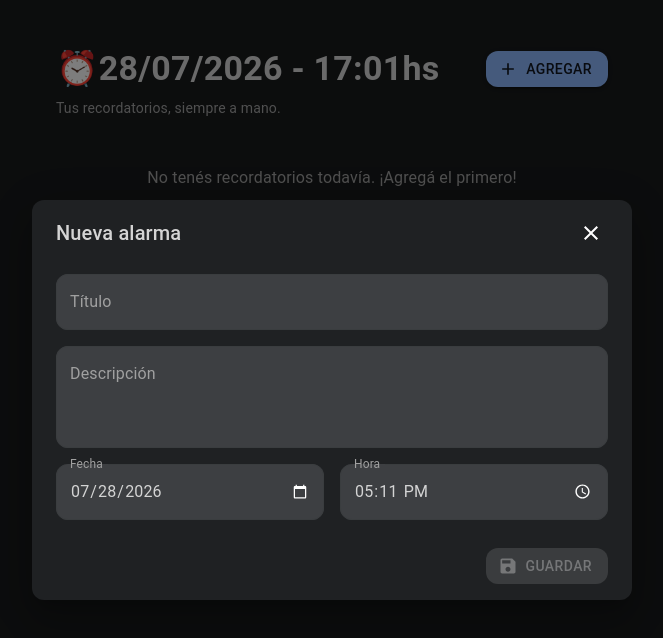
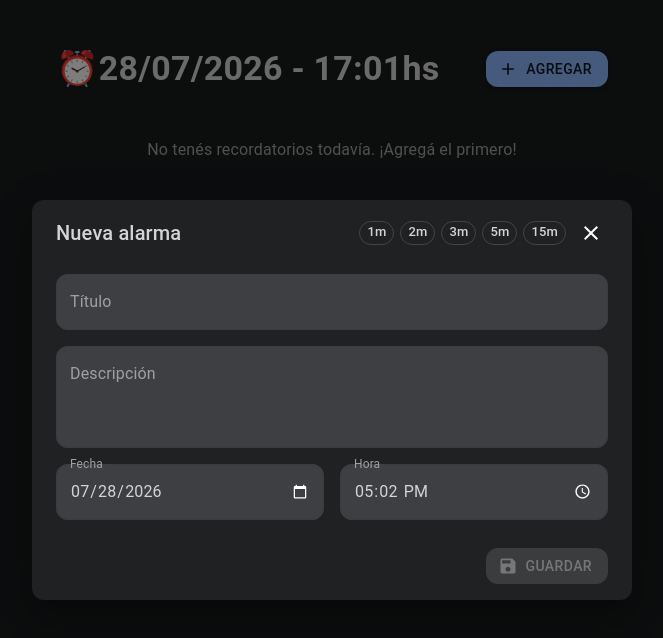
Before and after one commit to SebaGNH/Alarmero-vyu, a React (Vite) app: page / in a window 1280 px wide. Both pictures are taken after a click on the button "AGREGAR". Shown: the top 638 px of the page, without its empty margins (308-971 px from the left). Built offline with nearby package versions, Linux system fonts and the light colour scheme.

Commit message:
Se mejoró la sección de los minuteros

```diff
--- a/src/App.tsx
+++ b/src/App.tsx
@@ -27,9 +27,9 @@ export default function App() {
             Agregar
           </Button>
         </Stack>
-        <Typography variant="body2" color="text.secondary">
+        {/*        <Typography variant="body2" color="text.secondary">
           Tus recordatorios, siempre a mano.
-        </Typography>
+        </Typography> */}
 
         <TaskList tasks={visibleTasks} now={now} onSnooze={snoozeTask} onStop={stopTask} onDelete={removeTask} onHide={hideTask} />
       </Container>
--- a/src/components/AddTaskModal.tsx
+++ b/src/components/AddTaskModal.tsx
@@ -1,5 +1,6 @@
+// R > src/components/AddTaskModal.tsx
 import { useEffect, useRef, useState } from "react";
-import { Dialog, DialogTitle, DialogContent, DialogActions, TextField, Button, Stack, IconButton } from "@mui/material";
+import { Dialog, DialogTitle, DialogContent, DialogActions, TextField, Button, Stack, IconButton, Chip, Typography } from "@mui/material";
 import CloseIcon from "@mui/icons-material/Close";
 import SaveIcon from "@mui/icons-material/Save";
 import dayjs, { Dayjs } from "dayjs";
@@ -13,18 +14,20 @@ interface Props {
   onChangeRingtone: () => void;
 }
 
-// 🎨 Color de fondo de todos los inputs del modal. Cambialo acá y se aplica a todos.
-const INPUT_BG_COLOR = "#3d3f42";
+const QUICK_PRESETS = [1, 2, 3, 5, 15];
 
 function defaultTriggerTime(): Dayjs {
-  return dayjs().add(10, "minute");
+  const now = dayjs();
+  const extraMinute = now.second() >= 30 ? 1 : 0;
+  return now.add(1 + extraMinute, "minute");
 }
 
-export default function AddTaskModal({ open, onClose, onSave, ringtone, onChangeRingtone }: Props) {
+export default function AddTaskModal({ open, onClose, onSave, ringtone }: Props) {
   const [title, setTitle] = useState("");
   const [description, setDescription] = useState("");
   const [date, setDate] = useState(dayjs().format("YYYY-MM-DD"));
   const [time, setTime] = useState(defaultTriggerTime().format("HH:mm"));
+  const [selectedPreset, setSelectedPreset] = useState<number | null>(null);
   const timeInputRef = useRef<HTMLInputElement>(null);
 
   useEffect(() => {
@@ -34,8 +37,21 @@ export default function AddTaskModal({ open, onClose, onSave, ringtone, onChange
       setDescription("");
       setDate(def.format("YYYY-MM-DD"));
       setTime(def.format("HH:mm"));
+      setSelectedPreset(null);
     }
   }, [open]);
+
+  const handleQuickSet = (minutes: number) => {
+    const now = dayjs();
+    // Compensamos el truncado de segundos del input HH:mm, para que el tiempo
+    // real hasta la alarma sea al menos "minutes" minutos completos.
+    const extraMinute = now.second() >= 30 ? 1 : 0;
+    const target = now.add(minutes + extraMinute, "minute");
+    setDate(target.format("YYYY-MM-DD"));
+    setTime(target.format("HH:mm"));
+    setSelectedPreset(minutes);
+    setTitle(`${minutes} minuto${minutes === 1 ? "" : "s"}`);
+  };
 
   const handleSave = () => {
     if (!title.trim()) return;
@@ -55,7 +71,6 @@ export default function AddTaskModal({ open, onClose, onSave, ringtone, onChange
     onClose();
   };
 
-  // Posiciona el cursor en el segmento de minutos del input de hora (HH:mm -> índices 3-5)
   const selectMinutesSegment = () => {
     const input = timeInputRef.current;
     if (input) {
@@ -63,24 +78,48 @@ export default function AddTaskModal({ open, onClose, onSave, ringtone, onChange
     }
   };
 
-  // sx reutilizable para no repetirlo 4 veces
   const inputBgSx = {
     "& .MuiOutlinedInput-root": {
-      backgroundColor: INPUT_BG_COLOR,
+      backgroundColor: "#3d3f42",
     },
   };
 
   return (
     <Dialog open={open} onClose={onClose} maxWidth="sm" fullWidth>
-      <DialogTitle sx={{ display: "flex", justifyContent: "space-between", alignItems: "center" }}>
-        Nueva alarma
+      <DialogTitle sx={{ display: "flex", justifyContent: "space-between", alignItems: "center", gap: 1, flexWrap: "wrap" }}>
+        <Typography variant="h6" component="span">
+          Nueva alarma
+        </Typography>
+        <Stack direction="row" spacing={0.75} sx={{ flex: 1, justifyContent: "flex-end" }}>
+          {QUICK_PRESETS.map((minutes) => (
+            <Chip
+              key={minutes}
+              label={`${minutes}m`}
+              size="small"
+              clickable
+              color={selectedPreset === minutes ? "primary" : "default"}
+              variant={selectedPreset === minutes ? "filled" : "outlined"}
+              onClick={() => handleQuickSet(minutes)}
+            />
+          ))}
+        </Stack>
         <IconButton onClick={onClose} size="small">
           <CloseIcon />
         </IconButton>
       </DialogTitle>
       <DialogContent>
         <Stack spacing={2} sx={{ mt: 1 }}>
-          <TextField label="Título" value={title} onChange={(e) => setTitle(e.target.value)} fullWidth autoFocus sx={inputBgSx} />
+          <TextField
+            label="Título"
+            value={title}
+            onChange={(e) => {
+              setTitle(e.target.value);
+              setSelectedPreset(null);
+            }}
+            fullWidth
+            autoFocus
+            sx={inputBgSx}
+          />
           <TextField
             label="Descripción"
             value={description}
@@ -95,7 +134,10 @@ export default function AddTaskModal({ open, onClose, onSave, ringtone, onChange
               label="Fecha"
               type="date"
               value={date}
-              onChange={(e) => setDate(e.target.value)}
+              onChange={(e) => {
+                setDate(e.target.value);
+                setSelectedPreset(null);
+              }}
               fullWidth
               InputLabelProps={{ shrink: true }}
               sx={{
@@ -110,7 +152,10 @@ export default function AddTaskModal({ open, onClose, onSave, ringtone, onChange
               label="Hora"
               type="time"
               value={time}
-              onChange={(e) => setTime(e.target.value)}
+              onChange={(e) => {
+                setTime(e.target.value);
+                setSelectedPreset(null);
+              }}
               onClick={selectMinutesSegment}
               onFocus={selectMinutesSegment}
               fullWidth
@@ -125,23 +170,12 @@ export default function AddTaskModal({ open, onClose, onSave, ringtone, onChange
               }}
             />
           </Stack>
-          {/*      <Stack direction="row" alignItems="center" spacing={1}>
-            <IconButton onClick={onChangeRingtone} color="primary">
-              <MusicNoteIcon />
-            </IconButton>
-            <Typography variant="body2" color="text.secondary">
-              Tono: {ringtone.name}
-            </Typography>
-          </Stack> */}
         </Stack>
       </DialogContent>
       <DialogActions sx={{ px: 3, pb: 2 }}>
         <Button variant="contained" onClick={handleSave} disabled={!title.trim()} startIcon={<SaveIcon />}>
           Guardar
         </Button>
-        {/*       <Button variant="outlined" onClick={onClose}>
-          Cancelar
-        </Button> */}
       </DialogActions>
     </Dialog>
   );
--- a/src/components/TaskItem.tsx
+++ b/src/components/TaskItem.tsx
@@ -1,10 +1,8 @@
-import { useState } from "react";
 import { Paper, Stack, Typography, IconButton, Chip, Tooltip } from "@mui/material";
 import AddAlarmIcon from "@mui/icons-material/AddAlarm";
 import DeleteOutlineIcon from "@mui/icons-material/DeleteOutline";
 import AlarmIcon from "@mui/icons-material/Alarm";
 import type { Task } from "../types";
-import StoppedTaskModal from "./Stoppedtaskmodal";
 
 interface Props {
   task: Task;
@@ -12,7 +10,6 @@ interface Props {
   onSnooze: (id: string, minutes: number) => void;
   onStop: (id: string) => void;
   onDelete: (id: string) => void;
-  onHide: (id: string) => void;
 }
 
 function formatRemaining(ms: number): string {
@@ -26,15 +23,14 @@ function formatRemaining(ms: number): string {
   return `${s}s`;
 }
 
-export default function TaskItem({ task, now, onSnooze, onStop, onDelete, onHide }: Props) {
-  const [stoppedModalOpen, setStoppedModalOpen] = useState(false);
+export default function TaskItem({ task, now, onSnooze, onStop, onDelete }: Props) {
   const remainingMs = new Date(task.triggerAt).getTime() - now;
   const isDone = task.stopped;
   const isRinging = task.isRinging && !task.stopped;
 
   const handleChipClick = () => {
     if (isDone) {
-      setStoppedModalOpen(true);
+      onDelete(task.id);
     } else {
       onStop(task.id);
     }
@@ -67,7 +63,7 @@ export default function TaskItem({ task, now, onSnooze, onStop, onDelete, onHide
         </Stack>
 
         <Stack alignItems="center" spacing={1}>
-          <Tooltip title={isDone ? "Ver opciones" : "Detener / pausar alarma"}>
+          <Tooltip title={isDone ? "Eliminar alarma" : "Detener / pausar alarma"}>
             <Chip
               icon={<AlarmIcon />}
               label={isDone ? "Detenida" : formatRemaining(remainingMs)}
@@ -90,7 +86,11 @@ export default function TaskItem({ task, now, onSnooze, onStop, onDelete, onHide
             </Tooltip>
             <Tooltip title="Sumar 10 minutos">
               <span>
-                <IconButton size="small" onClick={() => onSnooze(task.id, 10)} disabled={isDone}>
+                <IconButton
+                  size="small"
+                  onClick={() => onSnooze(task.id, 10)}
+                  // </span>disabled={isDone}
+                >
                   <AddAlarmIcon fontSize="small" />
                   <Typography variant="caption" sx={{ ml: 0.2 }}>
                     +10
@@ -98,28 +98,14 @@ export default function TaskItem({ task, now, onSnooze, onStop, onDelete, onHide
                 </IconButton>
               </span>
             </Tooltip>
-            <Tooltip title="Eliminar">
+            {/*        <Tooltip title="Eliminar">
               <IconButton size="small" onClick={() => onDelete(task.id)}>
                 <DeleteOutlineIcon fontSize="small" />
               </IconButton>
-            </Tooltip>
+            </Tooltip> */}
           </Stack>
         </Stack>
       </Stack>
-
-      <StoppedTaskModal
-        open={stoppedModalOpen}
-        taskTitle={task.title}
-        onClose={() => setStoppedModalOpen(false)}
-        onHide={() => {
-          onHide(task.id);
-          setStoppedModalOpen(false);
-        }}
-        onDelete={() => {
-          onDelete(task.id);
-          setStoppedModalOpen(false);
-        }}
-      />
     </Paper>
   );
 }
```
